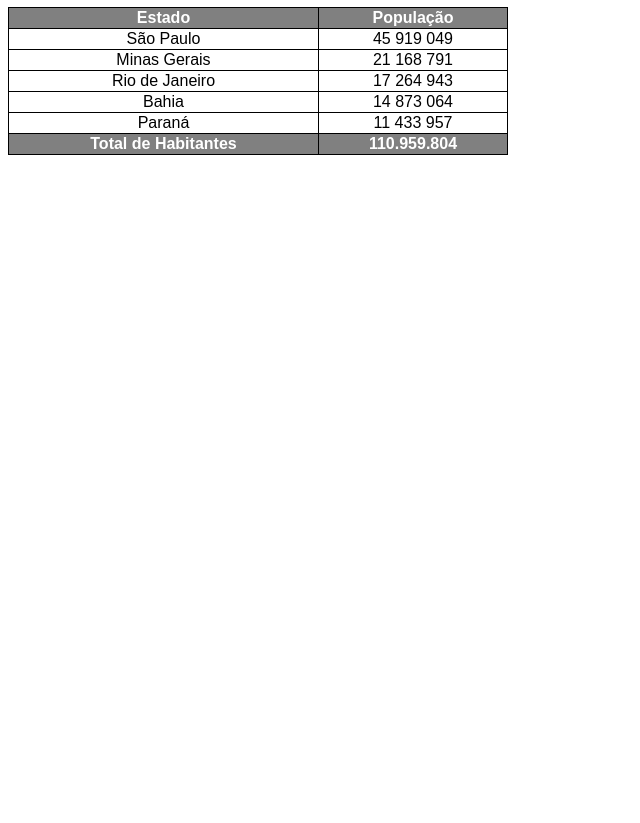
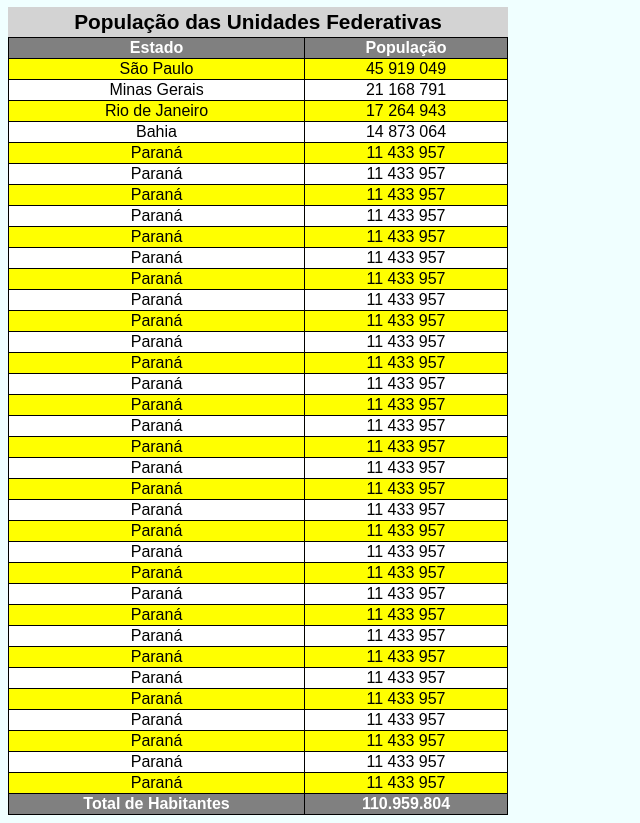
Before and after one commit to NatanaelBeloqui/html-css, a plain HTML site: page exercicios/ex023/tabela002.html in a window 1280 px wide. Shown: the part 73-896 px from the top of the page, without its empty margins (0-640 px from the left). Before the commit the page ends 800 px from the top, so only its background shows below. Drawn offline with Linux system fonts and the light colour scheme.

Commit message:
Atualização

```diff
--- a/exercicios/ex023/tabela002.html
+++ b/exercicios/ex023/tabela002.html
@@ -7,11 +7,13 @@
     <style>
         body {
             font-family: Arial, Helvetica, sans-serif;
+            background-color:azure;
         }
 
         table {
             width: 500px;
             border-collapse: collapse;
+            position: relative;
         }
 
         td, th {
@@ -20,22 +22,51 @@
             vertical-align: middle;
         }
 
+        caption {
+            font-size: 1.3em;
+            font-weight: bold;
+            padding: 3px;
+            background-color: lightgray;
+        }
+
+        thead > tr > th {
+            position: sticky;
+            top: -1px;
+            background-color: gray;
+        }
+
         thead, tfoot {
             background-color: gray;
             color: white;
         }
+/* Serve para fazer o zebrado nas tabelas  */
+        tbody > tr:nth-child(odd) {
+            background-color: yellow;
+        }
+
+        tbody > tr:nth-child(even) {
+            background-color: white;
+        }
+
     </style>
 </head>
 <body>
     <h1>Uso de tabelas grandes</h1>
 
     <table>
+        <caption>População das Unidades Federativas</caption>
         <thead>
             <tr>
-                <th>Estado</th>
-                <th>População</th>
+                <th scope="col">Estado</th>
+                <th scope="col" style="width: 200px;">População</th>
             </tr>
         </thead>
+        <tfoot>
+            <tr>
+                <th scope="row">Total de Habitantes</th>
+                <td><strong>110.959.804</strong></td>
+            </tr>
+        </tfoot>
         <tbody>
             <tr>
                 <td>São Paulo</td>
@@ -57,13 +88,127 @@
                 <td>Paraná</td>
                 <td>11 433 957</td>
             </tr>
+            <tr>
+                <td>Paraná</td>
+                <td>11 433 957</td>
+            </tr>
+            <tr>
+                <td>Paraná</td>
+                <td>11 433 957</td>
+            </tr>
+            <tr>
+                <td>Paraná</td>
+                <td>11 433 957</td>
+            </tr>
+            <tr>
+                <td>Paraná</td>
+                <td>11 433 957</td>
+            </tr>
+            <tr>
+                <td>Paraná</td>
+                <td>11 433 957</td>
+            </tr>
+            <tr>
+                <td>Paraná</td>
+                <td>11 433 957</td>
+            </tr>
+            <tr>
+                <td>Paraná</td>
+                <td>11 433 957</td>
+            </tr>
+            <tr>
+                <td>Paraná</td>
+                <td>11 433 957</td>
+            </tr>
+            <tr>
+                <td>Paraná</td>
+                <td>11 433 957</td>
+            </tr>
+            <tr>
+                <td>Paraná</td>
+                <td>11 433 957</td>
+            </tr>
+            <tr>
+                <td>Paraná</td>
+                <td>11 433 957</td>
+            </tr>
+            <tr>
+                <td>Paraná</td>
+                <td>11 433 957</td>
+            </tr>
+            <tr>
+                <td>Paraná</td>
+                <td>11 433 957</td>
+            </tr>
+            <tr>
+                <td>Paraná</td>
+                <td>11 433 957</td>
+            </tr>
+            <tr>
+                <td>Paraná</td>
+                <td>11 433 957</td>
+            </tr>
+            <tr>
+                <td>Paraná</td>
+                <td>11 433 957</td>
+            </tr>
+            <tr>
+                <td>Paraná</td>
+                <td>11 433 957</td>
+            </tr>
+            <tr>
+                <td>Paraná</td>
+                <td>11 433 957</td>
+            </tr>
+            <tr>
+                <td>Paraná</td>
+                <td>11 433 957</td>
+            </tr>
+            <tr>
+                <td>Paraná</td>
+                <td>11 433 957</td>
+            </tr>
+            <tr>
+                <td>Paraná</td>
+                <td>11 433 957</td>
+            </tr>
+            <tr>
+                <td>Paraná</td>
+                <td>11 433 957</td>
+            </tr>
+            <tr>
+                <td>Paraná</td>
+                <td>11 433 957</td>
+            </tr>
+            <tr>
+                <td>Paraná</td>
+                <td>11 433 957</td>
+            </tr>
+            <tr>
+                <td>Paraná</td>
+                <td>11 433 957</td>
+            </tr>
+            <tr>
+                <td>Paraná</td>
+                <td>11 433 957</td>
+            </tr>
+            <tr>
+                <td>Paraná</td>
+                <td>11 433 957</td>
+            </tr>
+            <tr>
+                <td>Paraná</td>
+                <td>11 433 957</td>
+            </tr>
+            <tr>
+                <td>Paraná</td>
+                <td>11 433 957</td>
+            </tr>
+            <tr>
+                <td>Paraná</td>
+                <td>11 433 957</td>
+            </tr>
         </tbody>
-        <tfoot>
-            <tr>
-                <th>Total de Habitantes</th>
-                <td><strong>110.959.804</strong></td>
-            </tr>
-        </tfoot>
     </table>
 </body>
 </html>
```
